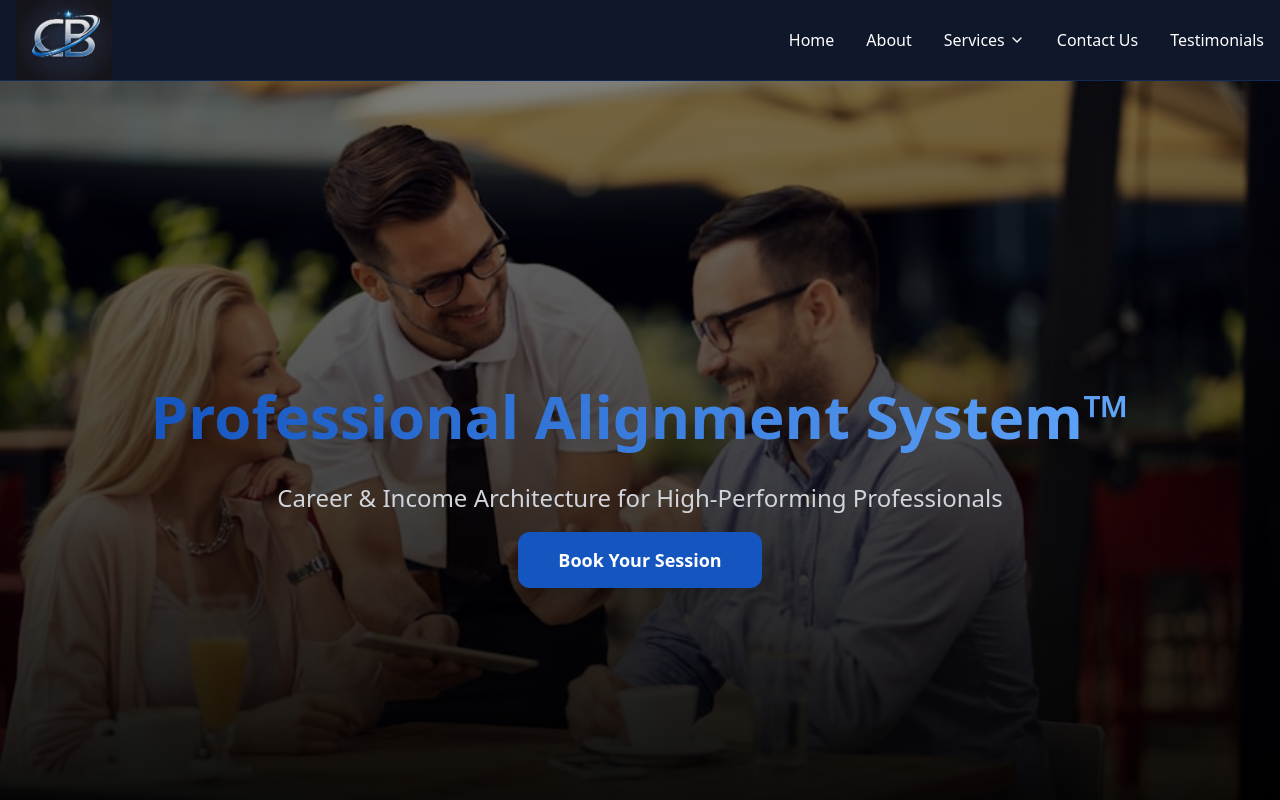
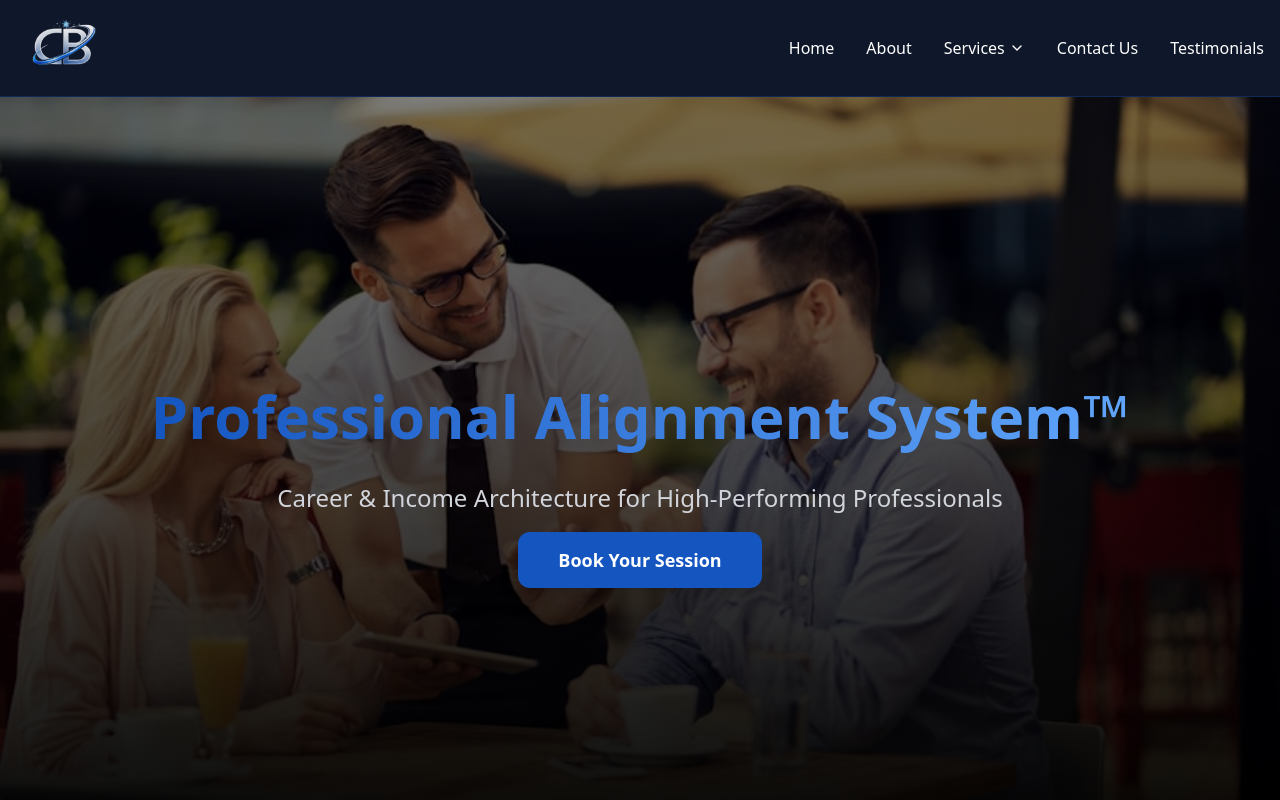
Before and after one commit to MHaris03/clarity-blue-print, a React (Vite) app: page /professional-alignment in a window 1280 px wide. Shown: the top 800 px of the page. Built offline with nearby package versions, Linux system fonts and the light colour scheme.

Commit message:
logo update

```diff
--- a/src/components/Footer.jsx
+++ b/src/components/Footer.jsx
@@ -17,7 +17,7 @@ export default function Footer() {
         {/* Logo and Description */}
         <div className="flex flex-col md:w-1/3">
           <NavLink to="/" className="flex items-center mb-4">
-            <img src="/Clarityblueprint.jpeg" alt="Clarity Logo" className="h-32 w-32 mr-3" />
+            <img src="/logo.png" alt="Clarity Logo" className="h-32 w-32 mr-3" />
           </NavLink>
           <p className="text-gray-400 text-sm leading-relaxed">
             A modern clarity system designed to help you make aligned decisions
--- a/src/components/Navbar.jsx
+++ b/src/components/Navbar.jsx
@@ -29,7 +29,7 @@ export default function Navbar() {
       <div className="max-w-7xl mx-auto px-4 flex justify-between items-center">
         {/* Logo */}
         <NavLink to="/">
-          <img src='/Clarityblueprint.jpeg' alt="Clarity Logo" className="h-20 w-24" />
+          <img src='/logo.png' alt="Clarity Logo" className="h-24 w-24" />
         </NavLink>
 
         {/* Desktop Menu */}
```
Also changed, not shown: public/logo.png (added).
